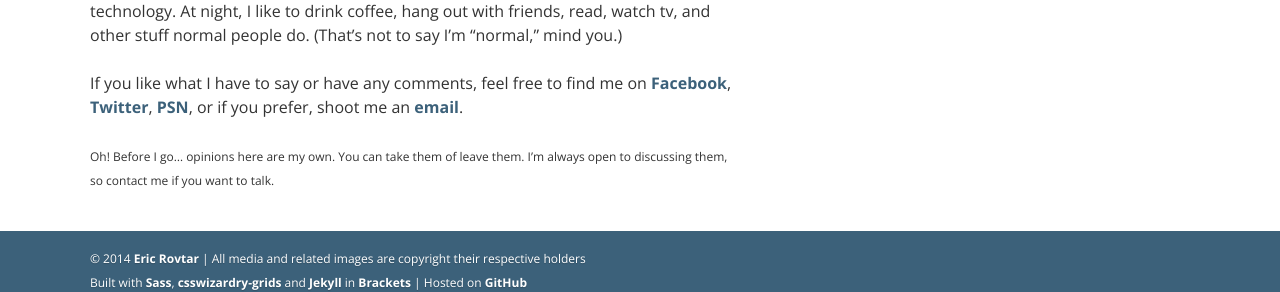
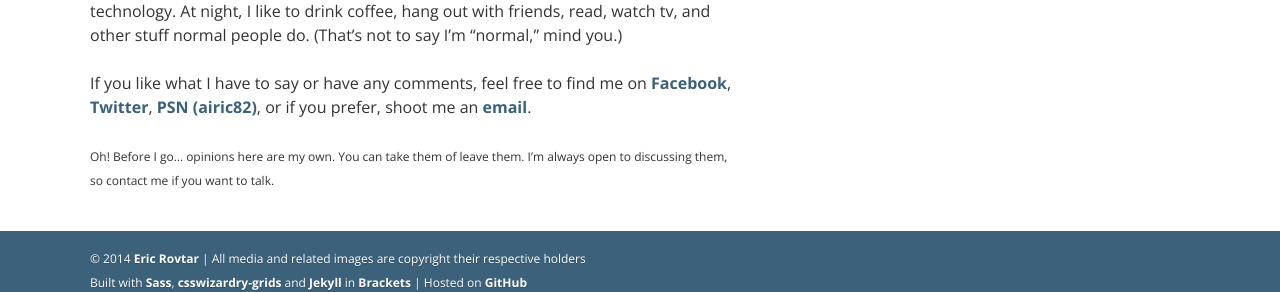
Before and after one commit to ericrovtar/ericrovtar.github.io, a Jekyll site: the page built from about.md, in a window 1280 px wide. Shown: the part 594-886 px from the top of the page. Built offline with Jekyll 4.4.1, drawn with Linux system fonts in a browser that asks for light colours; nearby versions of some CDN libraries; comment, search, counter and statistics services are not loaded.

Commit message:
Add username

```diff
--- a/about.md
+++ b/about.md
@@ -35,7 +35,7 @@ permalink: /about/
                 If you like what I have to say or have any comments, feel free to find me on
                 <a href="{{ site.facebookUrl }}" target="_blank">Facebook</a>,
                 <a href="{{ site.twitterUrl }}" target="_blank">Twitter</a>,
-                <a href="{{ site.psnUrl }}" target="_blank">PSN</a>, or if you prefer, shoot me an
+                <a href="{{ site.psnUrl }}" target="_blank">PSN (airic82)</a>, or if you prefer, shoot me an
                 <a href="mailto:{{ site.email }}">email</a>.
             </p>
 
```
